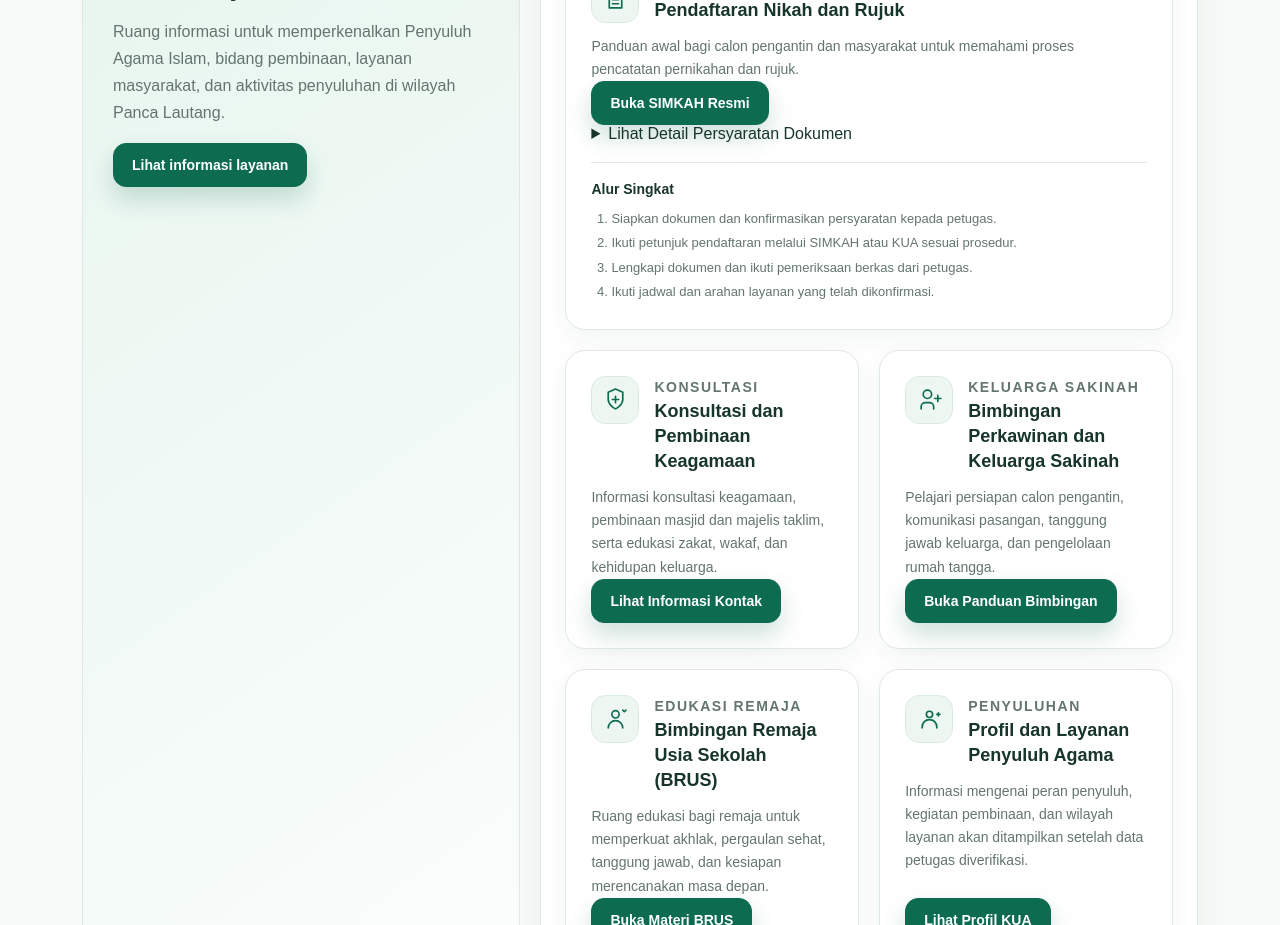
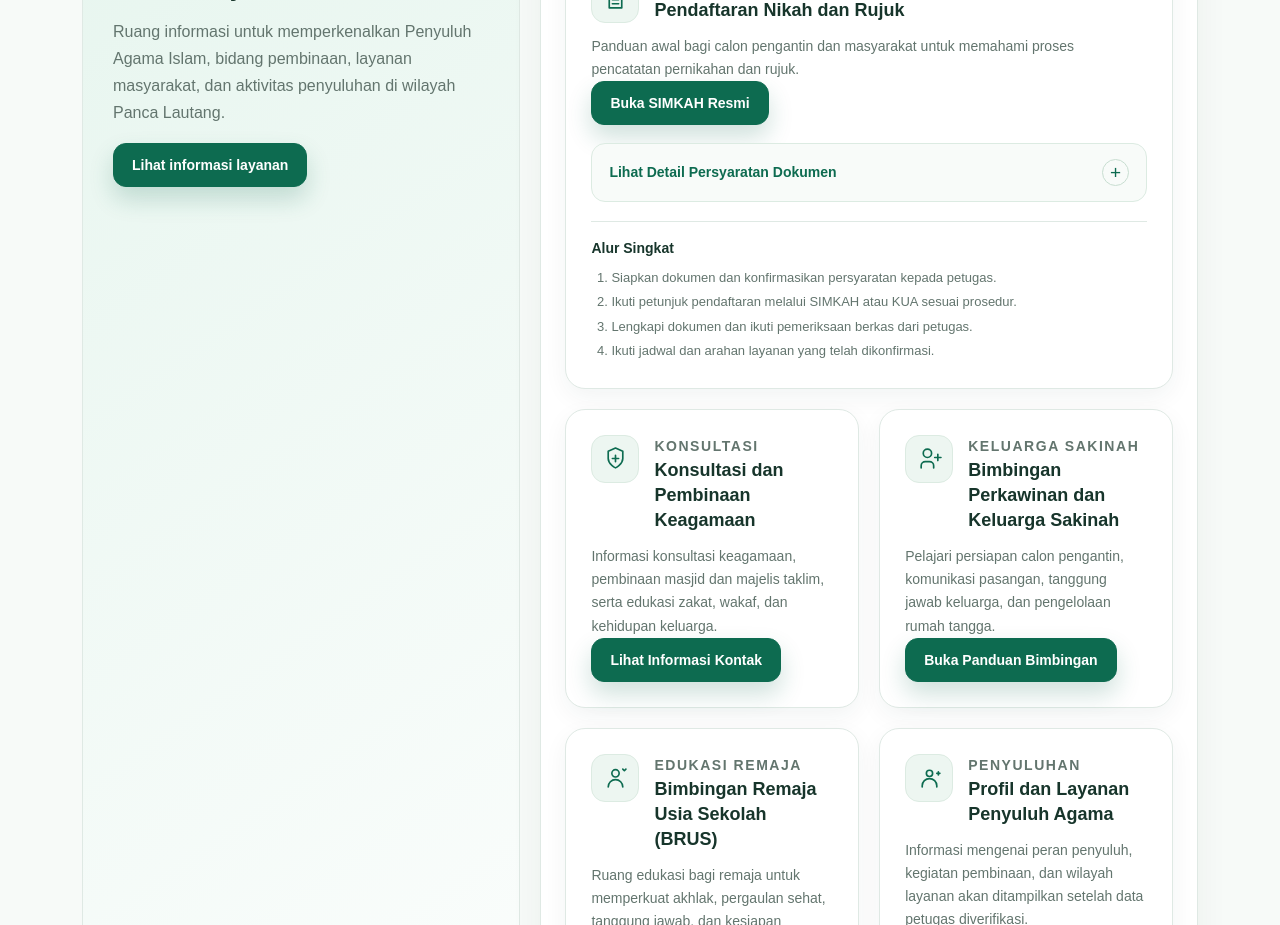
Before and after one commit to suriantosag-cyber/kua-panca-lautang-premium, a Next.js app: page / in a window 1280 px wide. Shown: the part 1980-2905 px from the top of the page. Built offline with nearby package versions, Linux system fonts and the light colour scheme; no server answers; the database is empty.

Commit message:
Style collapsible homepage document checklist

```diff
--- a/app/globals.css
+++ b/app/globals.css
@@ -2021,3 +2021,61 @@
     height: 23px;
   }
 }
+
+/* Collapsible document checklist on the homepage */
+.serviceChecklist {
+  margin-top: 18px;
+  border: 1px solid #dcebe2;
+  border-radius: 14px;
+  background: #f8fbf9;
+  overflow: hidden;
+}
+.serviceChecklist summary {
+  display: flex;
+  align-items: center;
+  justify-content: space-between;
+  gap: 14px;
+  padding: 15px 17px;
+  color: var(--brand, #145c43);
+  font-size: 14px;
+  font-weight: 700;
+  line-height: 1.5;
+  cursor: pointer;
+  list-style: none;
+}
+.serviceChecklist summary::-webkit-details-marker {
+  display: none;
+}
+.serviceChecklist summary::after {
+  content: "+";
+  flex: 0 0 auto;
+  display: grid;
+  place-items: center;
+  width: 25px;
+  height: 25px;
+  border: 1px solid #c8ded1;
+  border-radius: 50%;
+  font-size: 19px;
+  font-weight: 400;
+  line-height: 1;
+}
+.serviceChecklist[open] summary::after {
+  content: "−";
+}
+.serviceChecklist summary:focus-visible {
+  outline: 3px solid rgba(20, 92, 67, .25);
+  outline-offset: -3px;
+}
+.serviceChecklist .serviceInfoPanel {
+  margin: 0;
+  padding: 16px 18px 18px;
+  border: 0;
+  border-top: 1px solid #e1eee6;
+  border-radius: 0;
+}
+@media (max-width: 760px) {
+  .serviceChecklist summary {
+    padding: 14px;
+    font-size: 13px;
+  }
+}
```
